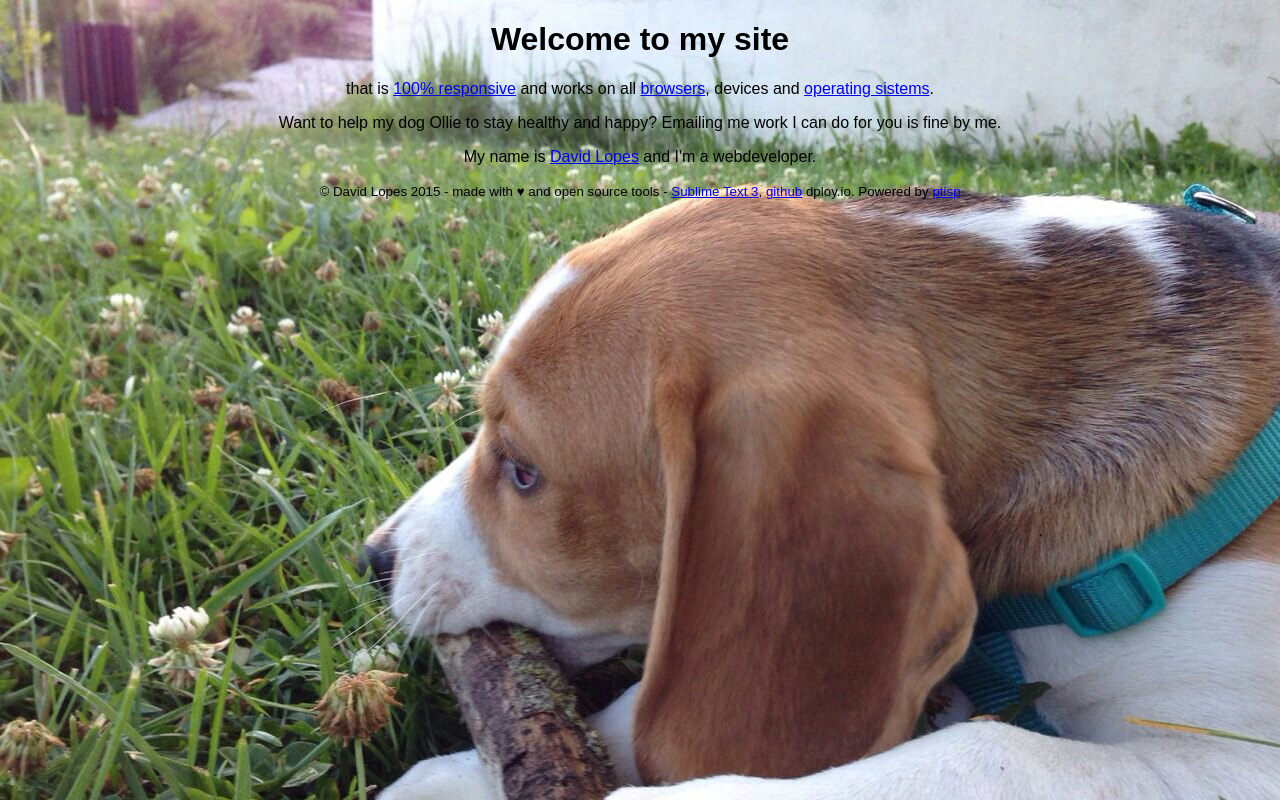
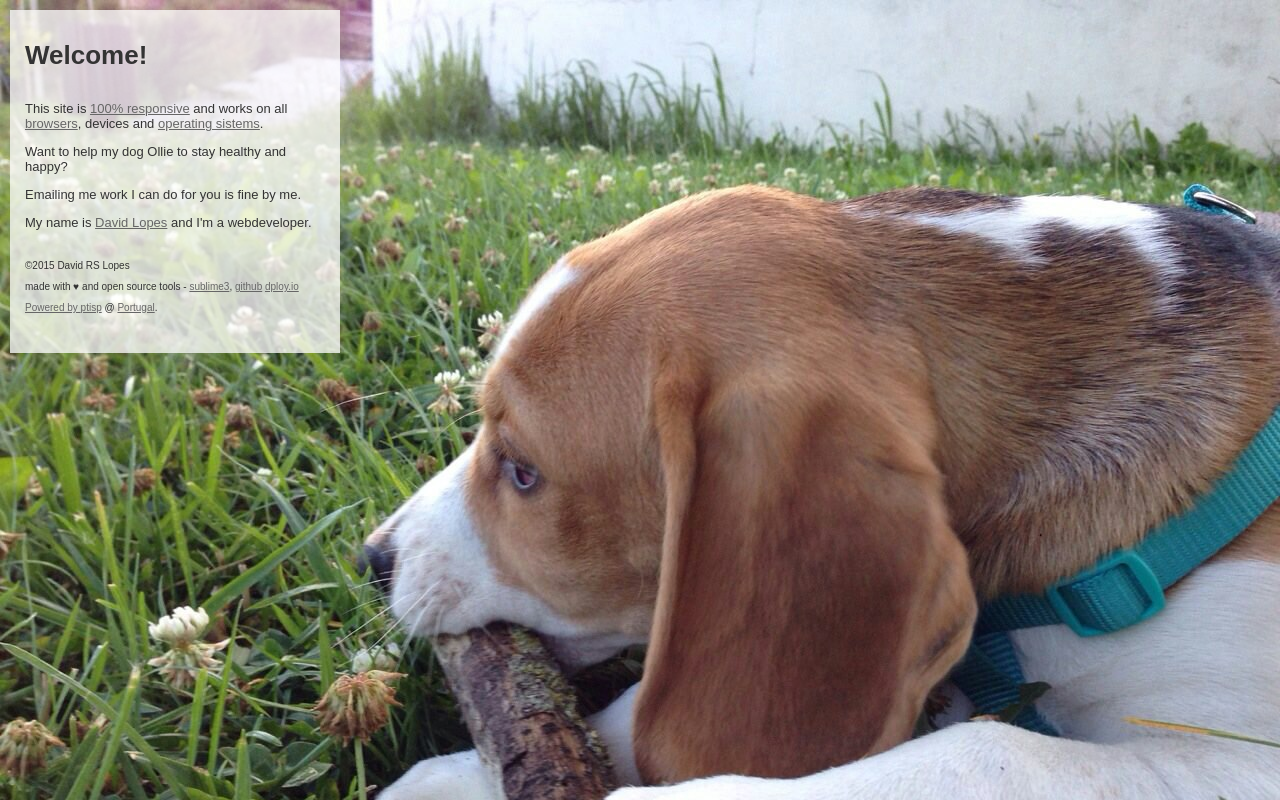
Before and after one commit to davidrslopes/aboutme, a plain HTML site: page index.html in a window 1280 px wide. Drawn offline with Linux system fonts and the light colour scheme.

Commit message:
work done!

```diff
--- a/index.html
+++ b/index.html
@@ -13,14 +13,44 @@
 			background-size:cover;
 			background-position:top center;
 			font-family:arial, sans-serif;
-			text-align:center;
+			margin:0;
+			padding:0;
+			font-size:13px;
+		}
+		.content{
+			margin:10px;
+			padding:30px 15px;
+			background-color:rgba(255,255,255,0.75);
+			width:300px;
+			color:#333333;
+		}
+		a{
+			color:#666;
+		}
+		h1{margin:0;}
+		article{
+			margin:30px 0;
+		}
+		footer{
+			font-size:10px;
 		}
 	</style>
 	<body>
-		<h1>Welcome to my site</h1>
-		<p>that is <a href="https://www.youtube.com/watch?v=5KGah8bW8GE" target="_blank">100% responsive</a> and works on all <a href="http://en.wikipedia.org/wiki/List_of_web_browsers" target="_blank">browsers</a>, devices and <a href="http://en.wikipedia.org/wiki/List_of_operating_systems" target="_blank">operating sistems</a>.</p>
-		<p>Want to help my dog Ollie to stay healthy and happy? Emailing me work I can do for you is fine by me.</p>
-		<p>My name is <a href="mailto:david.r.s.lopes@gmail.com" target="_blank">David Lopes</a> and I'm a webdeveloper.</p>
-		<p><small>&copy; David Lopes 2015 - made with ♥ and open source tools - <a href="http://www.sublimetext.com/" target="_blank">Sublime Text 3</a>, <a href="https://github.com/davidrslopes/aboutme" target="_blank">github</a> dploy.io. Powered by <a href="http://ptisp.pt" target="_blank">ptisp</a></small></p>
+		<div class="content">
+			<header>
+				<h1>Welcome!</h1>
+			</header>
+			<article>
+				<p>This site is <a href="https://www.youtube.com/watch?v=5KGah8bW8GE" target="_blank">100% responsive</a> and works on all <a href="http://en.wikipedia.org/wiki/List_of_web_browsers" target="_blank">browsers</a>, devices and <a href="http://en.wikipedia.org/wiki/List_of_operating_systems" target="_blank">operating sistems</a>.</p>
+				<p>Want to help my dog Ollie to stay healthy and happy?</p>
+				<p>Emailing me work I can do for you is fine by me.</p>
+				<p>My name is <a href="mailto:david.r.s.lopes@gmail.com" target="_blank">David Lopes</a> and I'm a webdeveloper.</p>
+			</article>
+			<footer>
+				<p>&copy;2015 David RS Lopes</p>
+				<p>made with ♥ and open source tools - <a href="http://www.sublimetext.com/" target="_blank">sublime3</a>, <a href="https://github.com/davidrslopes/aboutme" target="_blank">github</a> <a href="http://dploy.io" target="_blank">dploy.io</p>
+				<p>Powered by <a href="http://ptisp.pt" target="_blank">ptisp</a> @ <a href="http://en.wikipedia.org/wiki/Portugal" target="_blank">Portugal</a>.</p>
+			</footer>
+		</div>
 	</body>
 </html>
```
